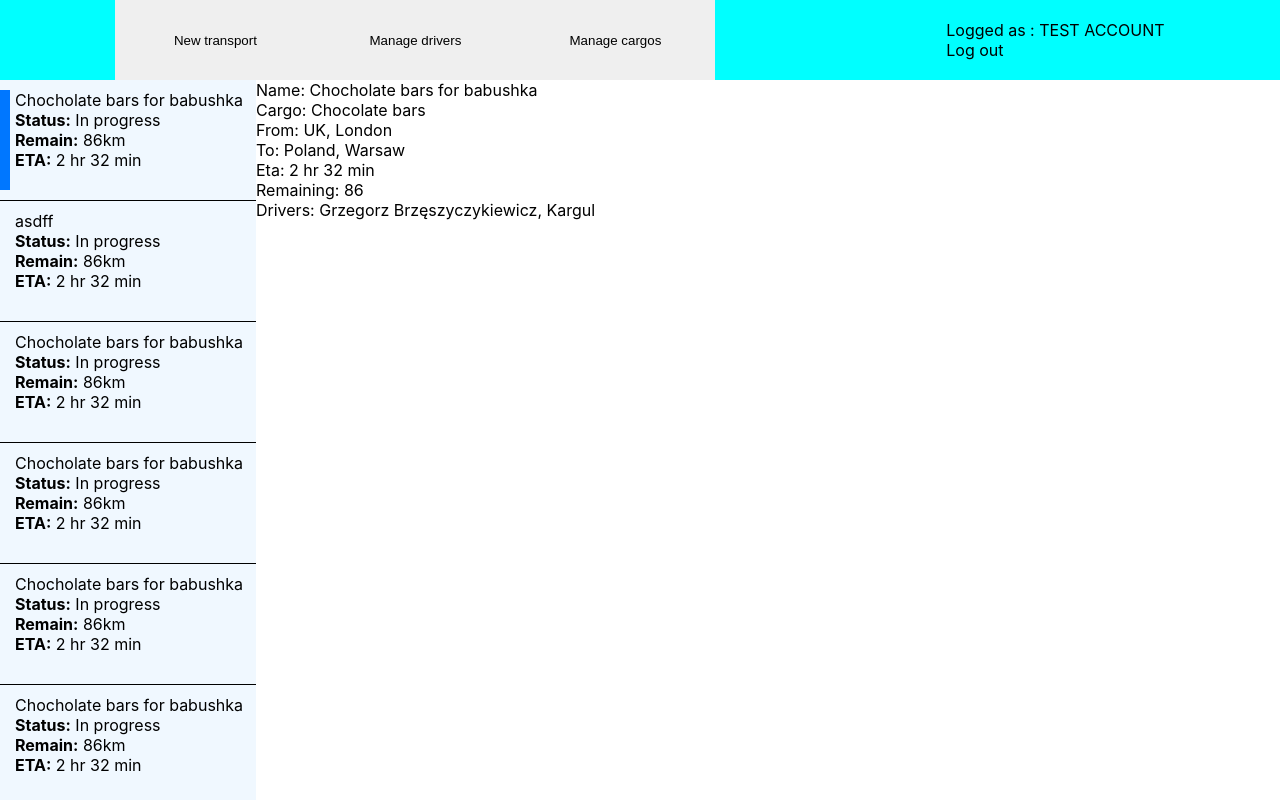
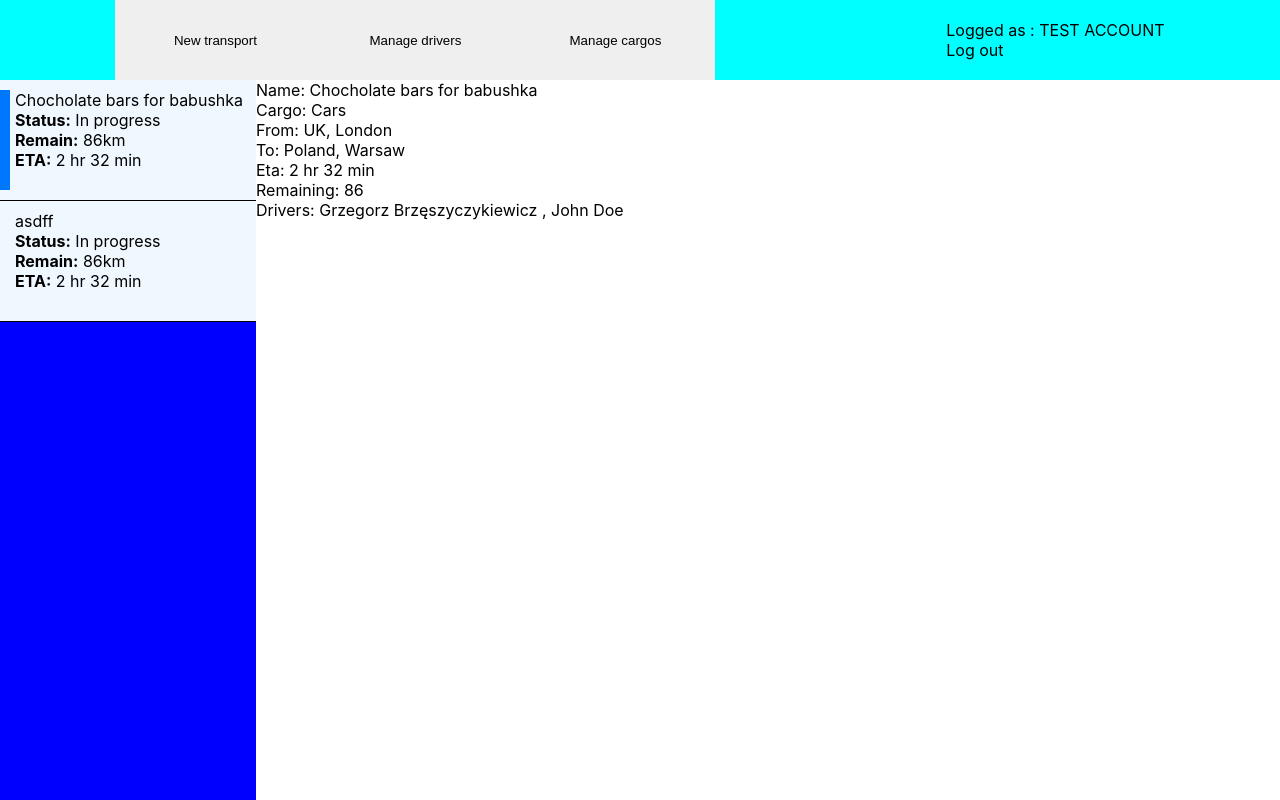
Before and after one commit to lukbast/trckyr-client, a React (Create React App) app: page / in a window 1280 px wide. Built offline with nearby package versions, Linux system fonts and the light colour scheme.

Commit message:
Added transportDataContext. Refactored some things so they work with newly created context and other dataContexts

```diff
--- a/src/components/list-of-active/list-of-active.tsx
+++ b/src/components/list-of-active/list-of-active.tsx
@@ -1,18 +1,17 @@
 import { FC } from "react"
 import { useSelectedTransport } from "../../context/selected-transport-context"
+import { useTransportDataContext } from "../../context/transport-data-context"
 import { useWindowState } from "../../context/window-context"
-import { exampleState } from "../main-window/tempState"
 import TransportTile from "../transport-tile/transport-tile"
 import "./list-of-active.scss"
 
-interface IProps {
-    data: typeof exampleState
-}
 
-const ListOfActive:FC<IProps> = ({data}):JSX.Element =>{
+
+const ListOfActive:FC = ():JSX.Element =>{
 
     const windowState = useWindowState()
     const selectedTransport = useSelectedTransport()
+    const transportDataContext = useTransportDataContext()
 
     const changer = (index:number) =>{
         selectedTransport.dispatch(index)
@@ -20,6 +19,7 @@ const ListOfActive:FC<IProps> = ({data}):JSX.Element =>{
     }
 
     const renderList = () =>{
+        const data = transportDataContext.state
         const temp = []
         for (let i = 0; i< data.length; i++){
             if(i === selectedTransport.state.index){
--- a/src/components/main-tab/main-tab.tsx
+++ b/src/components/main-tab/main-tab.tsx
@@ -2,22 +2,24 @@ import { FC } from "react"
 import { useWindowState } from "../../context/window-context"
 import ManageCargosWindow from "../manage-cargos-window/manage-cargos-window"
 import TransportWindow from "../transport-window/transport-window"
-import { ITransportData } from "../../interfaces"
 import "./main-tab.scss"
 import ManageDriversWindow from "../manage-drivers-window/manage-driver-window"
 import { DriversWindowProvider } from "../../context/drivers-window-context"
 import { CargoWindowProvider } from "../../context/cargo-window-context"
+import { useTransportDataContext } from "../../context/transport-data-context"
+import { useSelectedTransport } from "../../context/selected-transport-context"
 
-interface IProps {
-    transportData: ITransportData
-}
 
-const MainTab:FC<IProps> = ({transportData}):JSX.Element =>{
+
+const MainTab:FC = ():JSX.Element =>{
 
     const {state, dispatch} = useWindowState()
+    const transportDataContext = useTransportDataContext()
+    const selectedTransport = useSelectedTransport()
 
 
     const display = ():JSX.Element =>{
+        const data = transportDataContext.state[selectedTransport.state.index]
         if (state.newTransportWindow) {
             return <div>NEW TRANSPORT WINDOW OPENED</div>
         } else if (state.newDriverWindow) {
@@ -25,7 +27,7 @@ const MainTab:FC<IProps> = ({transportData}):JSX.Element =>{
         } else if (state.newCargo) {
             return <CargoWindowProvider><ManageCargosWindow/></CargoWindowProvider>
         }
-        return <TransportWindow data={transportData}/>
+        return <TransportWindow data={data}/>
     }
 
     return(
--- a/src/components/main-window/main-window.tsx
+++ b/src/components/main-window/main-window.tsx
@@ -1,10 +1,8 @@
 import { FC } from "react"
-import { useSelectedTransport } from "../../context/selected-transport-context"
 import ListOfActive from "../list-of-active/list-of-active"
 import MainTab from "../main-tab/main-tab"
 import MenuBar from "../menu-bar/menu-bar"
 import "./main-window.scss"
-import { exampleState } from "./tempState"
 
 interface IProps{
     user: {
@@ -15,13 +13,11 @@ interface IProps{
 
 const MainWindow:FC<IProps> = ({user, logOut}):JSX.Element =>{
 
-    const selectedTransport = useSelectedTransport()
-
     return(
         <div className="main-window">
             <MenuBar user={user} logOut={logOut}/>
-            <ListOfActive data={exampleState}/>
-            <MainTab transportData={exampleState[selectedTransport.state.index]}/>
+            <ListOfActive/>
+            <MainTab/>
         </div>
     )
 }
--- a/src/components/main-window/tempState.tsx
+++ /dev/null
@@ -1,73 +0,0 @@
-export let exampleState = [{
-    name: "Chocholate bars for babushka",
-    from: "UK, London",
-    to: "Poland, Warsaw",
-    drivers: ["Grzegorz Brzęszyczykiewicz", "Kargul"],
-    cargo: "Chocolate bars",
-    quantity: "10000000",
-    total: 1234,
-    remaining: 86,
-    eta: "2 hr 32 min",
-    state: "In progress",
-    coordinates: [52.254717669337616, 21.015183348860532]
-},{
-    name: "asdff",
-    from: "afsfffn",
-    to: "ndfnfnf",
-    drivers: ["Grzegorz Brzęszyczykiewicz", "Kargul"],
-    cargo: "Chocolate bars",
-    quantity: "10000000",
-    total: 1234,
-    remaining: 86,
-    eta: "2 hr 32 min",
-    state: "In progress",
-    coordinates: [52.254717669337616, 21.015183348860532]
-},{
-    name: "Chocholate bars for babushka",
-    from: "UK, London",
-    to: "Poland, Warsaw",
-    drivers: ["Grzegorz Brzęszyczykiewicz", "Kargul"],
-    cargo: "Chocolate bars",
-    quantity: "10000000",
-    total: 1234,
-    remaining: 86,
-    eta: "2 hr 32 min",
-    state: "In progress",
-    coordinates: [52.254717669337616, 21.015183348860532]
-},{
-    name: "Chocholate bars for babushka",
-    from: "UK, London",
-    to: "Poland, Warsaw",
-    drivers: ["Grzegorz Brzęszyczykiewicz", "Kargul"],
-    cargo: "Chocolate bars",
-    quantity: "10000000",
-    total: 1234,
-    remaining: 86,
-    eta: "2 hr 32 min",
-    state: "In progress",
-    coordinates: [52.254717669337616, 21.015183348860532]
-},{
-    name: "Chocholate bars for babushka",
-    from: "UK, London",
-    to: "Poland, Warsaw",
-    drivers: ["Grzegorz Brzęszyczykiewicz", "Kargul"],
-    cargo: "Chocolate bars",
-    quantity: "10000000",
-    total: 1234,
-    remaining: 86,
-    eta: "2 hr 32 min",
-    state: "In progress",
-    coordinates: [52.254717669337616, 21.015183348860532]
-},{
-    name: "Chocholate bars for babushka",
-    from: "UK, London",
-    to: "Poland, Warsaw",
-    drivers: ["Grzegorz Brzęszyczykiewicz", "Kargul"],
-    cargo: "Chocolate bars",
-    quantity: "10000000",
-    total: 1234,
-    remaining: 86,
-    eta: "2 hr 32 min",
-    state: "In progress",
-    coordinates: [52.254717669337616, 21.015183348860532]
-}]
--- a/src/components/transport-tile/transport-tile.tsx
+++ b/src/components/transport-tile/transport-tile.tsx
@@ -1,19 +1,9 @@
 import { FC } from "react"
+import { ITransportData } from "../../interfaces"
 import "./transport-tile.scss"
 
 interface IProps{
-    data: {
-        name: string,
-        from:string,
-        to:string,
-        drivers: string[],
-        cargo: string,
-        quantity: string,
-        total: number,
-        remaining: number,
-        eta: string,
-        state: string
-    }
+    data: ITransportData
     isSelelected: boolean,
     changer: any
     index: number
--- a/src/components/transport-window/transport-window.tsx
+++ b/src/components/transport-window/transport-window.tsx
@@ -1,4 +1,6 @@
 import { FC } from "react"
+import { useCargoDataContext } from "../../context/cargo-data-context"
+import { useDriverDataContext } from "../../context/driver-data-context"
 import { ITransportData } from "../../interfaces"
 import "./transport-window.scss"
 
@@ -10,12 +12,14 @@ interface IProps {
 
 const TransportWindow:FC<IProps> = ({data}):JSX.Element =>{
 
+    const cargoDataContext = useCargoDataContext()
+    const driversDataContext = useDriverDataContext()
+
     const displayDrivers = ():JSX.Element =>{
-        const drivers = data.drivers
+        const drivers = data.drivers.map( (id) => driversDataContext.state[id])
         let string = "Drivers: "
-        let i = 0
         for (let i = 0; i < drivers.length; i ++){
-            string += drivers[i]
+            string += `${drivers[i].firstName} ${drivers[i].lastName} `
             if (i < drivers.length -1){
                 string+= ", "
             }
@@ -23,10 +27,15 @@ const TransportWindow:FC<IProps> = ({data}):JSX.Element =>{
         return <div>{string}</div>
     }
 
+    const displayCargo = ():JSX.Element =>{
+        const cargo = cargoDataContext.state.data[data.cargo].name
+        return <div>Cargo: {cargo}</div>
+    }
+
     return(
         <div className="transport-window">
             <div>Name: {data.name}</div>
-            <div>Cargo: {data.cargo}</div>
+            {displayCargo()}
             <div>From: {data.from}</div>
             <div>To: {data.to}</div>
             <div>Eta: {data.eta}</div>
--- /dev/null
+++ b/src/context/transport-data-context.tsx
@@ -0,0 +1,79 @@
+import { createContext, useReducer, useContext, ReactNode } from "react";
+import {ITransportData} from "../interfaces"
+
+const defaultState:ITransportData[] = [{
+    name: "Chocholate bars for babushka",
+    from: "UK, London",
+    to: "Poland, Warsaw",
+    drivers: [0, 1],
+    cargo: 1,
+    quantity: "10000000",
+    total: 1234,
+    remaining: 86,
+    eta: "2 hr 32 min",
+    state: "In progress",
+    coordinates: [52.254717669337616, 21.015183348860532]
+},{
+    name: "asdff",
+    from: "afsfffn",
+    to: "ndfnfnf",
+    drivers: [0, 1],
+    cargo: 2,
+    quantity: "10000000",
+    total: 1234,
+    remaining: 86,
+    eta: "2 hr 32 min",
+    state: "In progress",
+    coordinates: [52.254717669337616, 21.015183348860532]
+}]
+
+export type State  = typeof defaultState
+
+export enum ActionTypes {
+    "ADD_TRANSPORT"
+}
+
+interface IAction{
+    type: ActionTypes,
+    payload: ITransportData
+}
+
+interface ITransportDataContext {
+    state: State,
+    dispatch: React.Dispatch<IAction>
+
+}
+
+interface ITransportDataProviderProps{
+    children: ReactNode
+}
+
+const TransportContext = createContext<ITransportDataContext>({state: defaultState, dispatch: () => undefined})
+
+function transportDataReducer (state: State, action: IAction):State {
+    switch (action.type) {
+        case ActionTypes.ADD_TRANSPORT:
+            const tempState = [...state]
+            tempState.push(action.payload)
+            return []
+    }
+}
+
+export function TransportDataProvider(props: ITransportDataProviderProps) {
+    const [state, dispatch] = useReducer(transportDataReducer, defaultState)
+
+    return (
+        <TransportContext.Provider value={{state, dispatch}}>
+                {props.children}
+        </TransportContext.Provider>
+    )
+}
+
+
+export function useTransportDataContext (){
+    const context = useContext(TransportContext)
+
+    if (!context) throw new Error("useTransportContext must be used inside a TransportDataProvider")
+
+    return context
+}
--- a/src/interfaces.tsx
+++ b/src/interfaces.tsx
@@ -2,8 +2,8 @@ export interface ITransportData {
     name: string,
     from: string,
     to: String,
-    drivers: string[],
-    cargo: string,
+    drivers: number[],
+    cargo: number,
     quantity: string,
     total: number,
     remaining: number,
```
